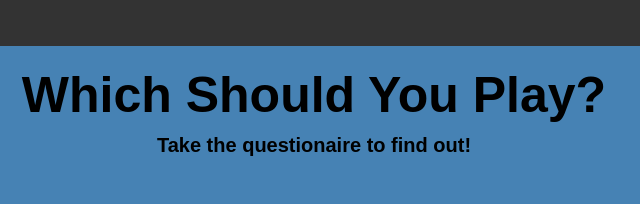
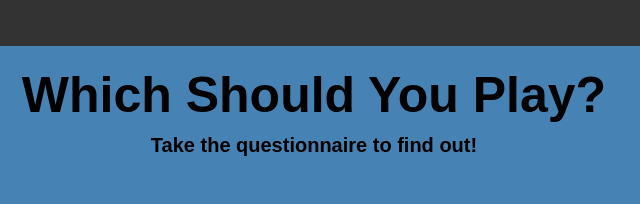
Before and after one commit to TimothyKashi/HCI_Project, a plain HTML site: page App1/index.html in a window 1280 px wide. Shown: the top 204 px of the page, 326-966 px from the left. Drawn offline with Linux system fonts and the light colour scheme; grey boxes are pictures that could not be loaded.

Commit message:
spelling fixes

```diff
--- a/App1/index.html
+++ b/App1/index.html
@@ -19,7 +19,7 @@
   <body>
     <header>
       <h1>Which Should You Play?</h1>
-      <h2>Take the questionaire to find out!</h2>
+      <h2>Take the questionnaire to find out!</h2>
     </header>
 
     <div class="images">
```
Also changed, not shown: App1/take_quiz.html (+1 -1 lines), 1 other file.
